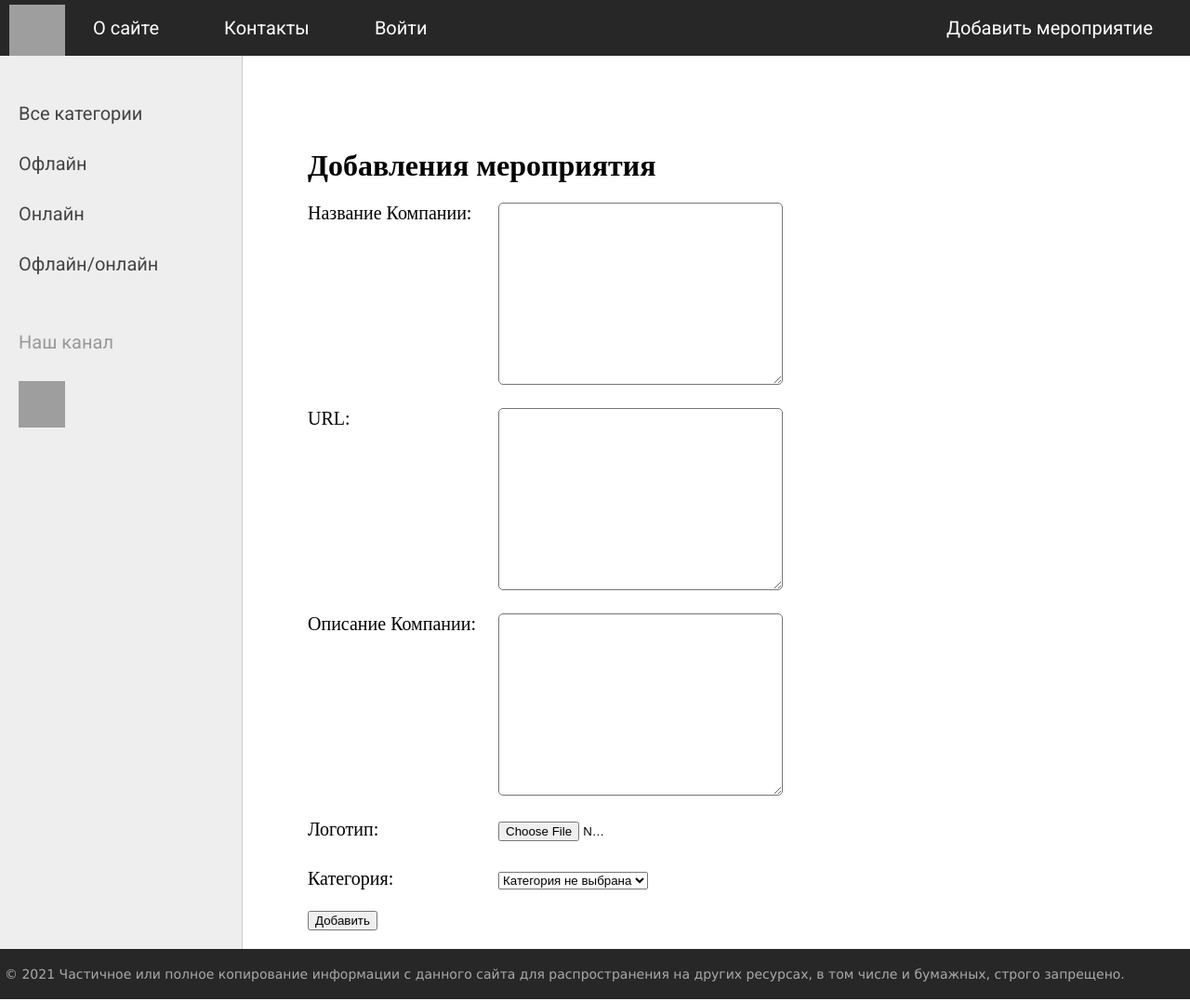
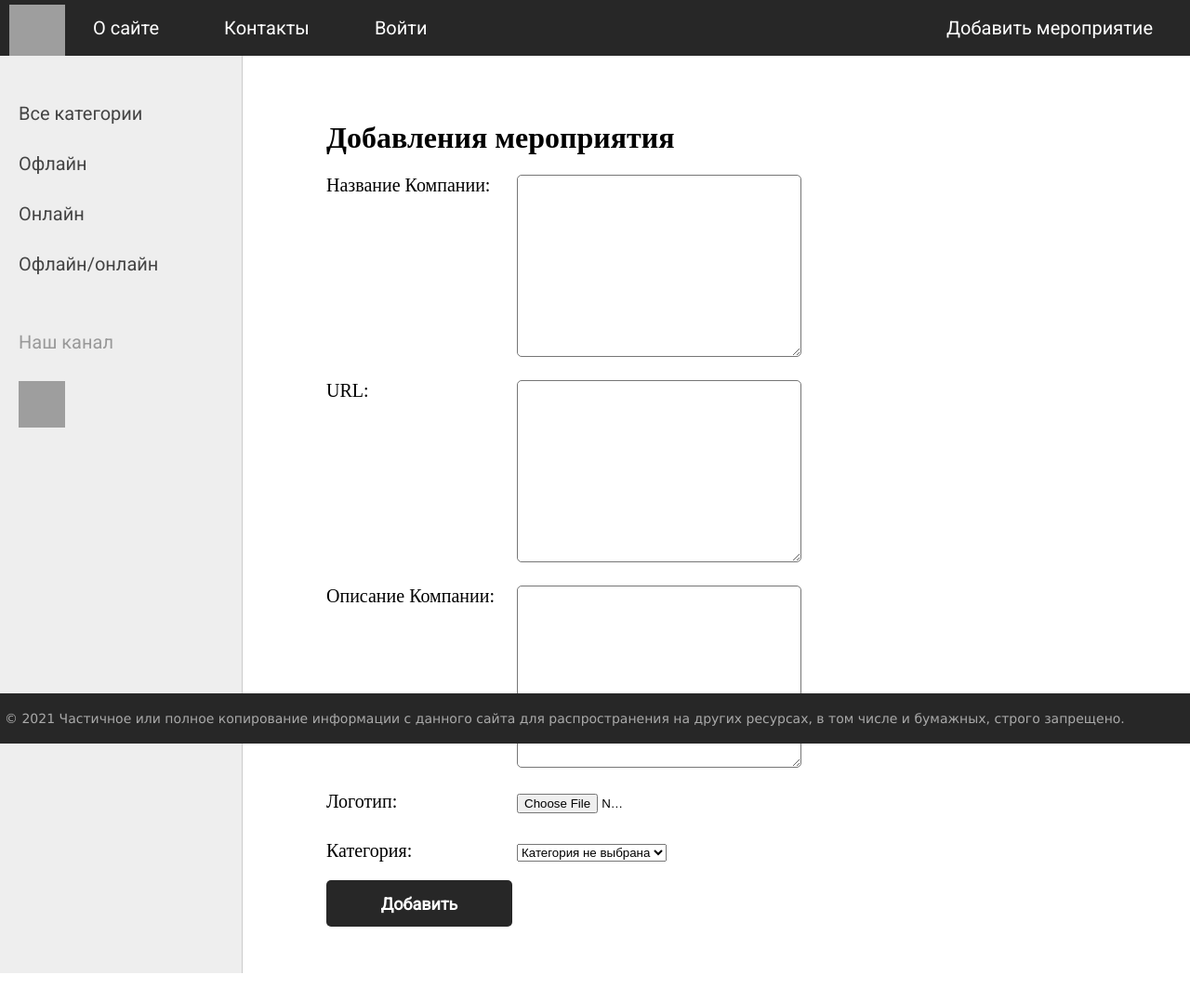
Before and after one commit to masterchuAMS/meetup_site, a Django app: page /addpage/ in a window 1280 px wide. Shown: the whole page at 93% size. Run offline with Django 4.2, Linux system fonts and the light colour scheme; data comes from the database, SQL or seed files in the repository; grey boxes are pictures that could not be loaded.

Commit message:
more css and new add button

```diff
--- a/meetup_site/meetups/static/mysite/css/styles.css
+++ b/meetup_site/meetups/static/mysite/css/styles.css
@@ -23,6 +23,8 @@
 	margin: 20px 0;
 	background-color: #f0f0f0;
 	box-shadow: #d8d8d8 0px 0px 10px 10px;
+	font-family: 'Roboto', sans-serif;
+
 }
 .page_cats{
 	display: flex;
@@ -286,7 +288,7 @@
 ul.content-table li a:hover {color: #F0711C;}
 
 .content-text {
-	margin: 60px 0 0 30px;
+	margin: 30px 0 30px 50px;
 	color: #000;
 	font-size: 20px;
 	font-family: Montserrat;
@@ -378,8 +380,11 @@
 }
 
 #footer {
+	width: 100%;
 	box-sizing: border-box;
-
+	position: fixed;
+	bottom: 0;
+	left: 0;
 	background-color: #272727;
 	padding: 5px;
 	color: #aaa;
@@ -414,6 +419,22 @@
 }
 
 .form-button {
-    min-width: 200px;
+    min-width: 300px;
     font-size: 16px;
 }
+.form-add{
+	width: 200px;
+	height: 50px;
+	border: none;
+	border-radius: 5px;
+	background-color: #272727;
+	font-family: 'Roboto', sans-serif;
+	font-size: 18px;
+	font-weight: bold;
+	color:rgb(255, 255, 255);
+	transition-duration: .25s;
+}
+.form-add:hover{
+	box-shadow: 0 0 3px 5px #ffa1ff;
+
+}
--- a/meetup_site/meetups/templates/mysite/addpage.html
+++ b/meetup_site/meetups/templates/mysite/addpage.html
@@ -10,6 +10,6 @@
     <p><label class="form-label" for="{{ f.id_for_label }}">{{f.label}}:</label> {{ f }}</p>
     <div class="form-error">{{ f.errors }}</div>
 {% endfor %}
-    <button type="submit">Добавить</button>
+    <button class="form-add" type="submit">Добавить</button>
 </form>
 {% endblock %}
```
